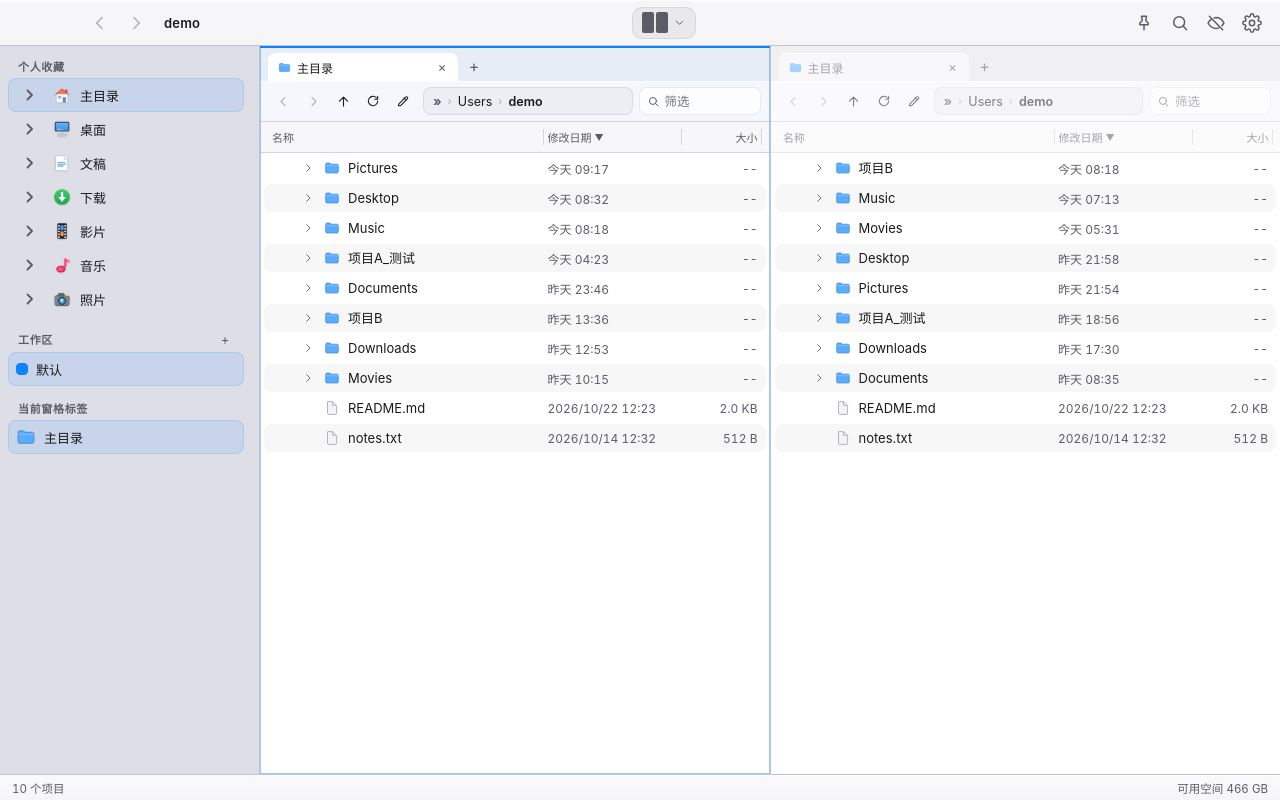
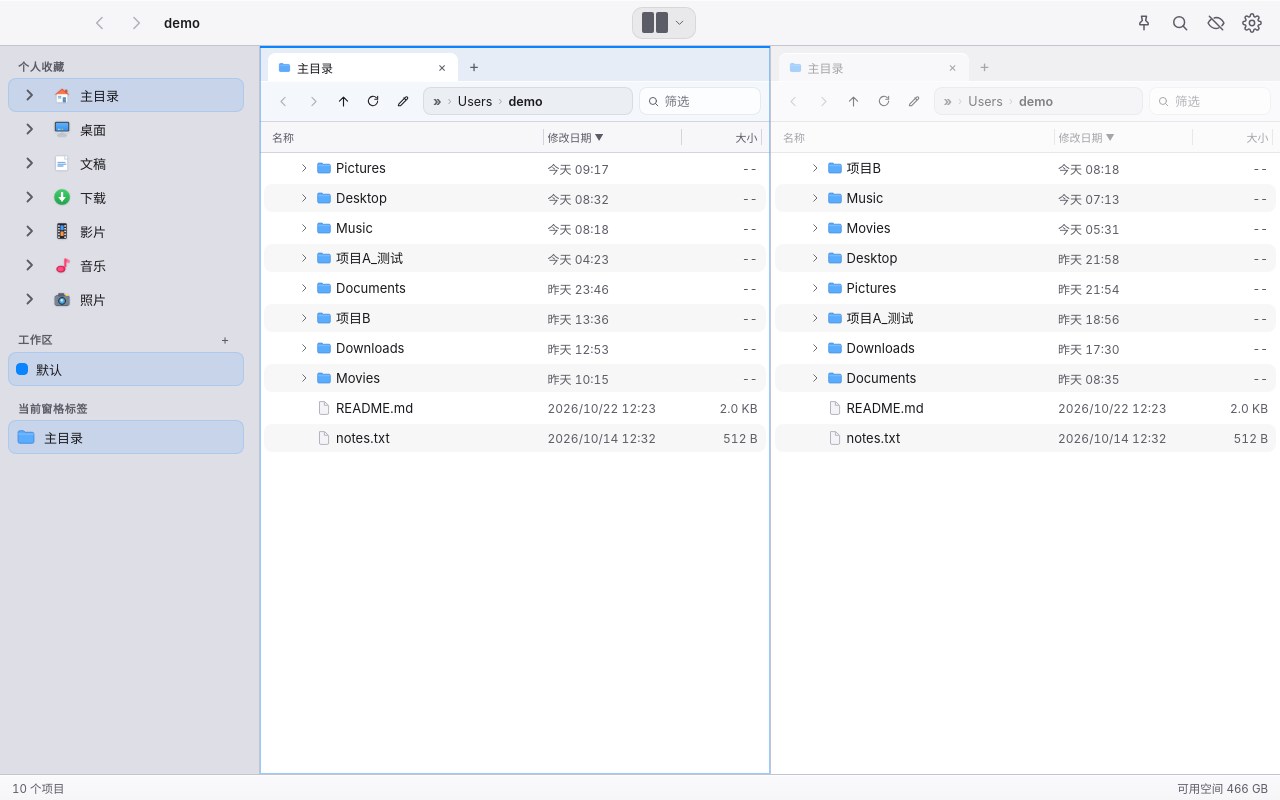
Before and after one commit to banduoba/bento, a React (Vite) app: page / in a window 1280 px wide. Built offline with nearby package versions, Linux system fonts and the light colour scheme.

Commit message:
Tighten list row name spacing

```diff
--- a/src/styles.css
+++ b/src/styles.css
@@ -972,7 +972,7 @@ body.col-resizing, body.col-resizing * { cursor: col-resize !important; user-sel
 .row-name {
   display: flex;
   align-items: center;
-  gap: 8px;
+  gap: 4px;
   min-width: 0;
   line-height: 22px;
 }
```
